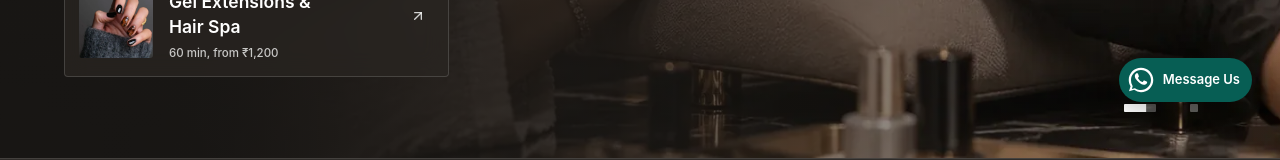
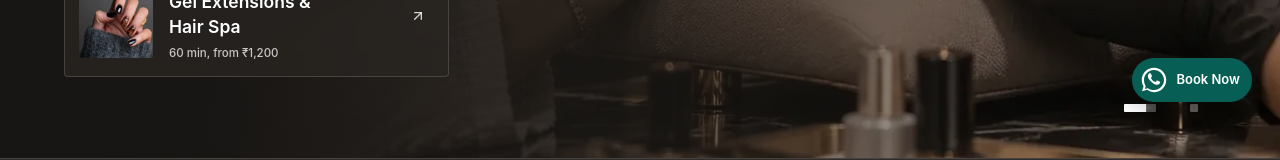
Before and after one commit to Taranveer178/nailsbyanmi, a React (Vite) app: page / in a window 1280 px wide. Shown: the part 642-802 px from the top of the page. Built offline with nearby package versions, Linux system fonts and the light colour scheme.

Commit message:
updated wtsp

```diff
--- a/src/App.jsx
+++ b/src/App.jsx
@@ -186,10 +186,10 @@ export default function App() {
       </main>
       <Footer onNavigate={navigateTo} />
       <a
-        href="https://www.instagram.com/glam_by_anmi/"
+        href="https://wa.me/918571952209?text=Hi%20Glam%20By%20Anmi%2C%20I%20would%20like%20to%20book%20an%20appointment."
         target="_blank"
         rel="noreferrer"
-        aria-label="Message Glam by Anmi on Instagram"
+        aria-label="Book now on WhatsApp"
         className="fixed z-50 bottom-12 right-5 sm:bottom-14 sm:right-7 flex items-center gap-2 rounded-full bg-[#075E54] text-white pl-2 pr-3 py-2 shadow-[0_8px_24px_rgba(0,0,0,0.24)] transition-transform duration-200 hover:-translate-y-1"
       >
         <svg
@@ -206,7 +206,7 @@ export default function App() {
             d="M28.38 24.7c-.42.94-2.08 1.82-2.89 1.94-.74.11-1.68.17-2.71-.16-.63-.2-1.43-.46-2.46-.9-4.32-1.86-7.14-6.22-7.36-6.51-.21-.29-1.75-2.34-1.75-4.47 0-2.12 1.11-3.16 1.5-3.59.39-.43.86-.54 1.15-.54h.83c.27 0 .62-.1.97.74.35.86 1.22 2.99 1.32 3.21.11.21.18.47.04.75-.14.29-.21.47-.43.72-.21.25-.46.56-.65.75-.21.21-.44.44-.19.87.25.43 1.13 1.87 2.43 3.03 1.67 1.49 3.08 1.95 3.51 2.17.43.21.69.18.94-.11.25-.28 1.08-1.27 1.37-1.71.28-.43.57-.36.97-.21.39.14 2.52 1.18 2.95 1.4.43.21.72.32.83.5.11.18.11 1.04-.24 2.12Z"
           />
         </svg>
-        <span className="text-[13px] font-semibold">Message Us</span>
+        <span className="text-[13px] font-semibold">Book Now</span>
       </a>
     </div>
   );
```
